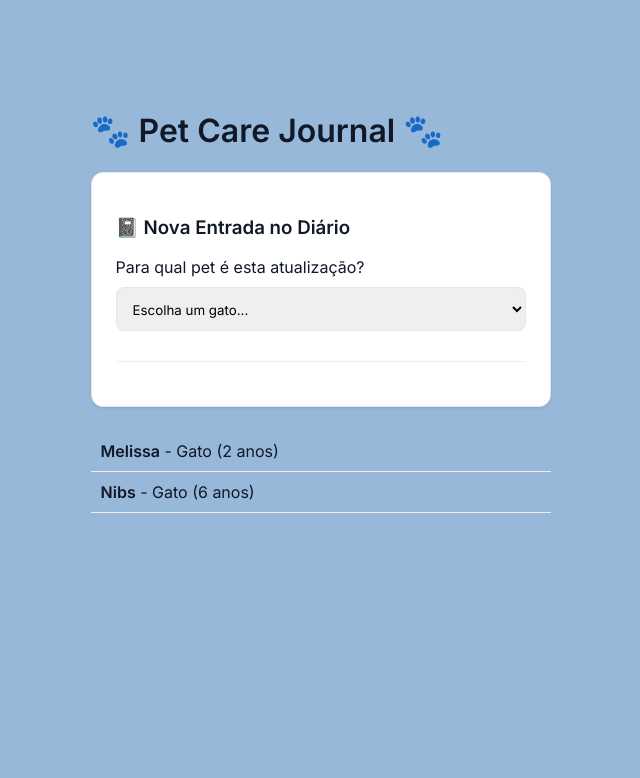
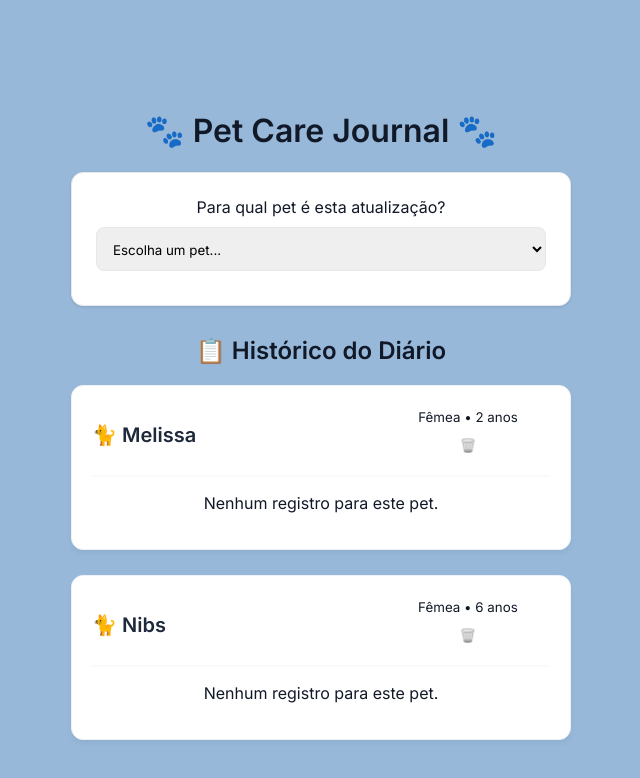
Before and after one commit to dinah-parag/Pet-Care-Journal, an Angular app: page / in a window 1280 px wide. Shown: the top 778 px of the page, without its empty margins (319-959 px from the left). Built offline with nearby package versions, Linux system fonts and the light colour scheme.

Commit message:
Feat: ChangesPossible

```diff
--- a/src/app/app.html
+++ b/src/app/app.html
@@ -1,4 +1,4 @@
-<div style="max-width: 500px; margin: auto; padding-top: 50px;">
+<div style="max-width: 500px; margin: 0 auto; padding-top: 50px; text-align: center;">
 <h1>🐾 Pet Care Journal 🐾</h1>
 <app-pet-form></app-pet-form>
 <app-pet-list></app-pet-list>
--- a/src/app/components/pet-form/pet-form.component.html
+++ b/src/app/components/pet-form/pet-form.component.html
@@ -1,29 +1,37 @@
 <div class="card-journal">
-  <h3>📓 Nova Entrada no Diário</h3>
-
   <label>Para qual pet é esta atualização?</label>
-  <select [(ngModel)]="petSelecionadoId">
-    <option value="" disabled selected>Escolha um gato...</option>
-    <option *ngFor="let pet of listaDePets" [value]="pet.id">{{ pet.nome }}</option>
+  <select [(ngModel)]="petSelecionadoId" (change)="onSelectChange()">
+    <option value="" disabled>Escolha um pet...</option>
+    <option *ngFor="let p of listaDePets" [value]="p.id">{{ p.nome }}</option>
+    <option value="novo">➕ ADICIONAR NOVO PET...</option>
   </select>
 
-  <hr style="margin: 20px 0; border: 0; border-top: 1px solid #eee;">
+  <div *ngIf="exibirFormNovoPet" class="sub-form">
+    <h4>📝 Novo Animal</h4>
+    <input [(ngModel)]="novoAnimal.nome" placeholder="Nome" />
+    <select [(ngModel)]="novoAnimal.especie">
+      <option value="Gato">Gato</option>
+      <option value="Cachorro">Cachorro</option>
+      <option value="Outro">Outro</option>
+    </select>
+    <input type="number" [(ngModel)]="novoAnimal.idade" placeholder="Idade" />
+    <select [(ngModel)]="novoAnimal.sexo">
+      <option value="Macho">Macho</option>
+      <option value="Fêmea">Fêmea</option>
+    </select>
+    <button (click)="salvarPet()">Cadastrar Animal</button>
+  </div>
 
-  <div *ngIf="petSelecionadoId">
-    <label>Categoria:</label>
+  <div *ngIf="petSelecionadoId && !exibirFormNovoPet">
+    <h4>📓 Registro Diário</h4>
     <select [(ngModel)]="novaEntrada.categoria">
       <option value="Medicação">💊 Medicação</option>
       <option value="Banho">🧼 Banho</option>
       <option value="Alimentação">🍽️ Alimentação</option>
       <option value="Customizado">✨ Outro</option>
     </select>
-
-    <input type="text" [(ngModel)]="novaEntrada.titulo" placeholder="Título (ex: Vacina, Cortou a unha)" />
-    <textarea [(ngModel)]="novaEntrada.comentario" placeholder="Conte o que aconteceu..."></textarea>
-
-    <label>Próxima vez (opcional):</label>
-    <input type="date" [(ngModel)]="novaEntrada.proximaData" />
-
-    <button (click)="salvarNoDiario()">Registrar no Diário</button>
+    <input type="text" [(ngModel)]="novaEntrada.titulo" placeholder="Qual foi a reação?/ O que aconteceu?" />
+    <textarea [(ngModel)]="novaEntrada.comentario" placeholder="Detalhes..."></textarea>
+    <button (click)="salvarNoDiario()">Salvar no Diário</button>
   </div>
 </div>
--- a/src/app/components/pet-form/pet-form.component.ts
+++ b/src/app/components/pet-form/pet-form.component.ts
@@ -14,34 +14,39 @@ import { Pet, PetEntry } from '../../models/pet.model';
 export class PetFormComponent implements OnInit {
   listaDePets: Pet[] = [];
   petSelecionadoId: string = '';
+  exibirFormNovoPet: boolean = false;
 
-  // Objeto para a nova entrada do diário
-  novaEntrada: PetEntry = this.limparEntrada();
+  novoAnimal: Pet = this.resetAnimal();
+  novaEntrada: PetEntry = this.resetEntrada();
 
   constructor(private petService: PetService) {}
 
   ngOnInit() {
-    this.listaDePets = this.petService.getPets();
+    this.petService.pets$.subscribe(dados => this.listaDePets = dados);
   }
 
-  limparEntrada(): PetEntry {
-    return {
-      id: Math.random().toString(),
-      categoria: 'Alimentação',
-      titulo: '',
-      comentario: '',
-      data: new Date()
-    };
+  onSelectChange() {
+    this.exibirFormNovoPet = (this.petSelecionadoId === 'novo');
+  }
+
+  salvarPet() {
+    this.novoAnimal.id = Date.now();
+    this.petService.addPet({ ...this.novoAnimal });
+    this.petSelecionadoId = this.novoAnimal.id.toString();
+    this.exibirFormNovoPet = false;
+    this.novoAnimal = this.resetAnimal();
   }
 
   salvarNoDiario() {
-    if (!this.petSelecionadoId) {
-      alert('Por favor, escolha um gatinho primeiro! 🐈');
-      return;
-    }
+    this.petService.adicionarEvento(Number(this.petSelecionadoId), { ...this.novaEntrada });
+    this.novaEntrada = this.resetEntrada();
+  }
 
-    this.petService.adicionarEvento(Number(this.petSelecionadoId), { ...this.novaEntrada });
-    this.novaEntrada = this.limparEntrada();
-    alert('Acontecimento registrado! ✨');
+  private resetAnimal(): Pet {
+    return { id: 0, nome: '', especie: 'Gato', idade: 0, sexo: 'Macho', diario: [] };
+  }
+
+  private resetEntrada(): PetEntry {
+    return { id: Math.random().toString(), categoria: 'Alimentação', titulo: '', comentario: '', data: new Date() };
   }
 }
--- a/src/app/components/pet-list/pet-list.component.css
+++ b/src/app/components/pet-list/pet-list.component.css
@@ -0,0 +1,93 @@
+.timeline-container {
+  margin-top: 30px;
+}
+
+.pet-section {
+  background: white;
+  border-radius: 12px;
+  padding: 20px;
+  margin-bottom: 25px;
+  border: 1px solid #eef2f6;
+  box-shadow: 0 4px 6px -1px rgba(0, 0, 0, 0.05);
+}
+
+.pet-header {
+  display: flex;
+  justify-content: space-between;
+  align-items: center;
+  border-bottom: 2px solid #f8fafc;
+  padding-bottom: 10px;
+  margin-bottom: 15px;
+}
+
+.pet-name {
+  font-size: 1.25rem;
+  font-weight: 600;
+  color: #1e293b;
+}
+
+.entry-card {
+  position: relative;
+  padding-left: 20px;
+  border-left: 2px solid #6366f1; /* Linha da timeline */
+  margin-bottom: 15px;
+  padding-bottom: 10px;
+}
+
+.entry-card::before {
+  content: '';
+  position: absolute;
+  left: -6px;
+  top: 0;
+  width: 10px;
+  height: 10px;
+  background: #6366f1;
+  border-radius: 50%;
+}
+
+.entry-header {
+  display: flex;
+  gap: 10px;
+  align-items: center;
+  font-weight: 600;
+  font-size: 0.9rem;
+}
+
+.category-tag {
+  padding: 2px 8px;
+  border-radius: 4px;
+  font-size: 0.75rem;
+  text-transform: uppercase;
+}
+
+.cat-med { background: #fee2e2; color: #991b1b; } /* Vermelho para medicação */
+.cat-banho { background: #e0f2fe; color: #075985; } /* Azul para banho */
+.cat-food { background: #fef3c7; color: #92400e; } /* Amarelo para comida */
+
+.comment {
+  font-size: 0.9rem;
+  color: #64748b;
+  margin: 5px 0;
+}
+
+.next-date {
+  font-size: 0.8rem;
+  font-weight: 600;
+  color: #059669; /* Verde para lembretes futuros */
+}
+
+.btn-delete {
+  background: transparent;
+  color: #94a3b8;
+  border: none;
+  font-size: 1.2rem;
+  cursor: pointer;
+  padding: 0 5px;
+  margin-left: auto;
+  width: auto;
+  transition: color 0.2s;
+}
+
+.btn-delete:hover {
+  color: #c85858; /* Vermelho ao passar o mouse */
+}
--- a/src/app/components/pet-list/pet-list.component.html
+++ b/src/app/components/pet-list/pet-list.component.html
@@ -1,3 +1,32 @@
-<div *ngFor="let p of lista" style="border-bottom: 1px solid #eee; padding: 10px;">
-  <strong>{{ p.nome }}</strong> - {{ p.especie }} ({{ p.idade }} anos)
+<div class="timeline-container">
+  <h2>📋 Histórico do Diário</h2>
+
+  <div *ngFor="let pet of meusPets" class="pet-section">
+    <div class="pet-header">
+      <span class="pet-name">
+        <span *ngIf="pet.especie.toLowerCase() === 'gato'">🐈</span>
+        <span *ngIf="pet.especie.toLowerCase() === 'cachorro'">🐕</span>
+        {{ pet.nome }}
+      </span>
+      <div class="pet-meta">
+        <small>{{ pet.sexo }} • {{ pet.idade }} anos</small>
+        <button (click)="apagarPet(pet.id)" class="btn-delete-pet">🗑️</button>
+      </div>
+    </div>
+
+    <div *ngIf="pet.diario.length > 0; else empty">
+      <div *ngFor="let entrada of pet.diario" class="entry-card">
+        <div class="entry-header">
+          <span class="category-tag">{{ entrada.categoria }}</span>
+          <strong>{{ entrada.titulo }}</strong>
+          <button (click)="excluirRegistro(pet.id, entrada.id)" class="btn-mini-del">&times;</button>
+        </div>
+        <p>{{ entrada.comentario }}</p>
+      </div>
+    </div>
+
+    <ng-template #empty>
+      <p>Nenhum registro para este pet.</p>
+    </ng-template>
+  </div>
 </div>
--- a/src/app/components/pet-list/pet-list.component.ts
+++ b/src/app/components/pet-list/pet-list.component.ts
@@ -11,14 +11,23 @@ import { Pet } from '../../models/pet.model';
   styleUrl: './pet-list.component.css'
 })
 export class PetListComponent implements OnInit {
-  lista: Pet[] = [];
+  meusPets: Pet[] = [];
 
   constructor(private petService: PetService) {}
 
   ngOnInit() {
-    // Inscreve-se para receber atualizações automáticas
     this.petService.pets$.subscribe(dados => {
-      this.lista = dados;
+      this.meusPets = dados;
     });
   }
+
+  apagarPet(id: number) {
+    if (confirm('Deseja excluir este pet e todo o seu diário?')) {
+      this.petService.excluirPet(id);
+    }
+  }
+
+  excluirRegistro(petId: number, eventoId: string) {
+    this.petService.excluirEvento(petId, eventoId);
+  }
 }
--- a/src/app/models/pet.model.ts
+++ b/src/app/models/pet.model.ts
@@ -4,7 +4,7 @@ export interface PetEntry {
   titulo: string;
   comentario: string;
   data: Date;
-  proximaData?: Date; // Opcional
+  proximaData?: Date;
 }
 
 export interface Pet {
@@ -12,5 +12,6 @@ export interface Pet {
   nome: string;
   especie: string;
   idade: number;
-  diario: PetEntry[]; // Lista de eventos
+  sexo: 'Macho' | 'Fêmea';
+  diario: PetEntry[];
 }
--- a/src/app/services/pet.service.ts
+++ b/src/app/services/pet.service.ts
@@ -4,32 +4,39 @@ import { Pet, PetEntry } from '../models/pet.model';
 
 @Injectable({ providedIn: 'root' })
 export class PetService {
-  // Inicializamos com seus 4 gatos para o diário já ter conteúdo
   private pets: Pet[] = [
-    { id: 1, nome: 'Melissa', especie: 'Gato', idade: 2, diario: [] },
-    { id: 2, nome: 'Nibs', especie: 'Gato', idade: 6, diario: [] },
-
+    { id: 1, nome: 'Melissa', especie: 'Gato', idade: 2, sexo: 'Fêmea', diario: [] },
+    { id: 2, nome: 'Nibs', especie: 'Gato', idade: 6, sexo: 'Fêmea', diario: [] }
   ];
 
   private petsSubject = new BehaviorSubject<Pet[]>(this.pets);
-  pets$ = this.petsSubject.asObservable(); // A lista que os componentes vão "ouvir"
+  pets$ = this.petsSubject.asObservable();
 
-  getPets() {
-    return this.pets;
-  }
+  getPets() { return this.pets; }
 
-  // Para cadastrar um novo pet no futuro
   addPet(pet: Pet) {
     this.pets.push(pet);
     this.petsSubject.next([...this.pets]);
   }
 
-  // A função principal do seu Journal: adicionar uma entrada a um pet específico
+  excluirPet(id: number) {
+    this.pets = this.pets.filter(p => p.id !== id);
+    this.petsSubject.next([...this.pets]);
+  }
+
   adicionarEvento(petId: number, evento: PetEntry) {
     const pet = this.pets.find(p => p.id === petId);
     if (pet) {
-      pet.diario.unshift(evento); // O evento novo entra no topo da lista
-      this.petsSubject.next([...this.pets]); // Notifica o app da mudança
+      pet.diario.unshift(evento);
+      this.petsSubject.next([...this.pets]);
+    }
+  }
+
+  excluirEvento(petId: number, eventoId: string) {
+    const pet = this.pets.find(p => p.id === petId);
+    if (pet) {
+      pet.diario = pet.diario.filter(e => e.id !== eventoId);
+      this.petsSubject.next([...this.pets]);
     }
   }
 }
--- a/src/styles.css
+++ b/src/styles.css
@@ -15,6 +15,24 @@ body {
   justify-content: center;
   padding: 40px 20px;
 }
+
+.pet-section {
+  background: white;
+  border-radius: 12px;
+  padding: 20px;
+  margin-bottom: 20px;
+  border: 1px solid #e2e8f0;
+}
+
+.btn-delete-pet {
+  background: none;
+  border: none;
+  cursor: pointer;
+  filter: grayscale(1);
+  transition: 0.2s;
+}
+
+.btn-delete-pet:hover { filter: grayscale(0); transform: scale(1.2); }
 
 .container-app {
   max-width: 600px;
```
Also changed, not shown: 1 other file (tests, documents, lock files or other folders).
